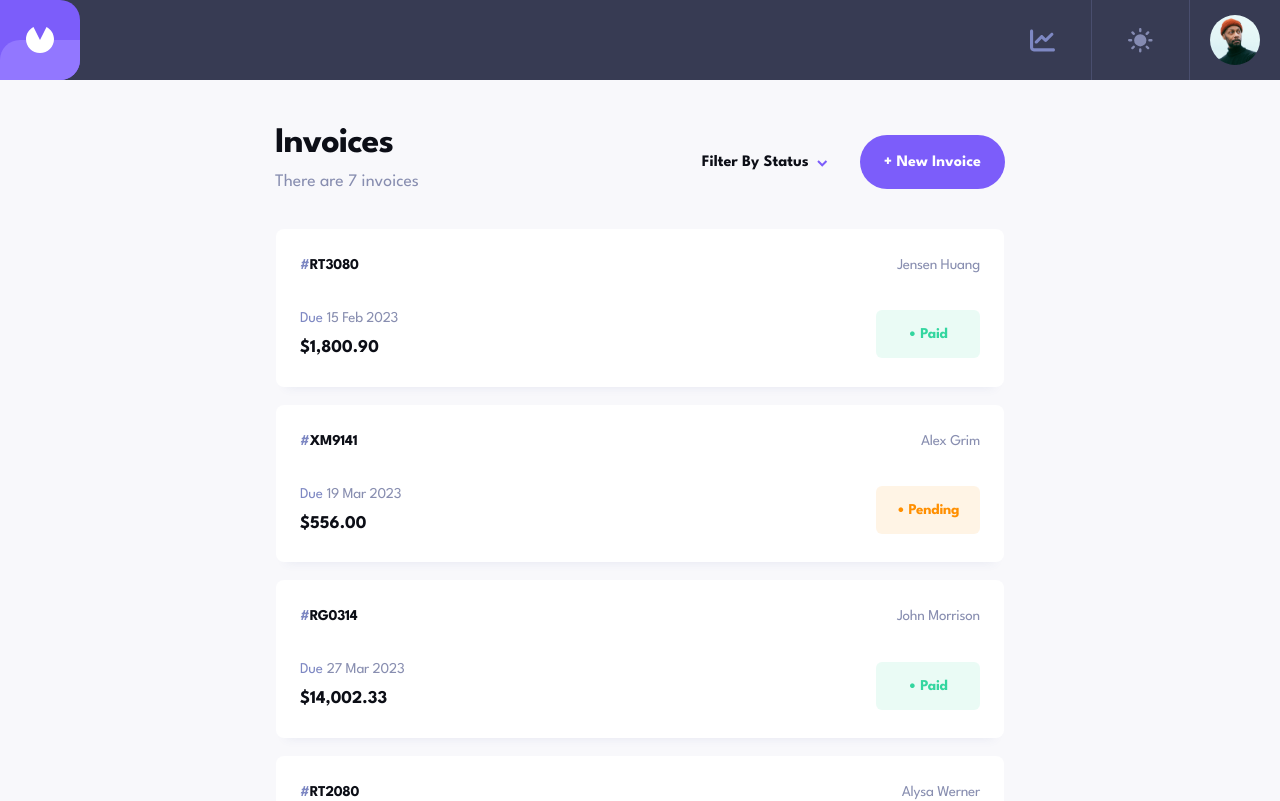
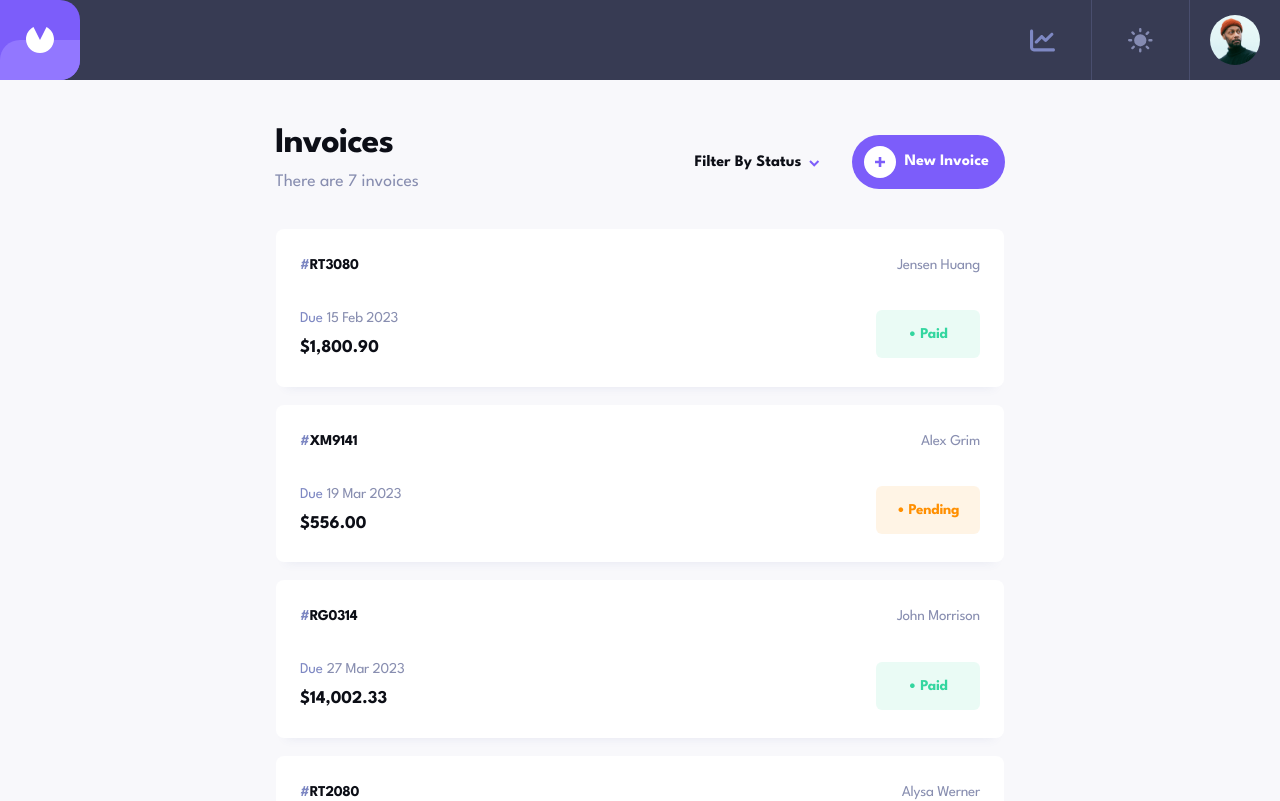
Before and after one commit to diaasaur/invoiced, a React (Vite) app: page / in a window 1280 px wide. Shown: the top 801 px of the page. Built offline with nearby package versions, Linux system fonts and the light colour scheme.

Commit message:
refactor: + new incoice btn

```diff
--- a/src/components/invoice/invoice-form/InvoiceForm.jsx
+++ b/src/components/invoice/invoice-form/InvoiceForm.jsx
@@ -9,6 +9,7 @@ import DatePicker from '../../ui/datepicker/DatePicker';
 import Input from '../../ui/input/Input';
 import Select from '../../ui/select/Select';
 import arrowLeft from './../../../assets/images/icon-arrow-left.svg';
+import plus from './../../../assets/images/icon-plus.svg';
 import * as Drawer from './../../ui/drawer/Drawer';
 import InputField from './InputField';
 import styles from './invoice-form.module.css';
@@ -92,8 +93,11 @@ export default function InvoiceForm({ mode, invoiceId }) {
         {isEditMode ? (
           <Button>Edit</Button>
         ) : (
-          <Button variant="primary">
-            + {isSmallScreen ? 'New' : 'New Invoice'}
+          <Button variant="primary" className={styles.newInvoiceBtn}>
+            <span aria-hidden className={styles.plus}>
+              <img src={plus} alt="plus icon" aria-hidden />
+            </span>
+            {isSmallScreen ? 'New' : 'New Invoice'}
           </Button>
         )}
       </Drawer.Trigger>
--- a/src/components/invoice/invoice-form/invoice-form.module.css
+++ b/src/components/invoice/invoice-form/invoice-form.module.css
@@ -5,6 +5,21 @@
   overflow: hidden;
 
   --padding: 1.5em;
+}
+
+/* trigger cta: new invoice */
+.newInvoiceBtn {
+  padding: 0 1em;
+  padding-left: 0.75em;
+}
+.plus {
+  width: 2rem;
+  height: 2rem;
+  display: flex;
+  justify-content: center;
+  align-items: center;
+  background: white;
+  border-radius: 100vh;
 }
 
 .title {
```
